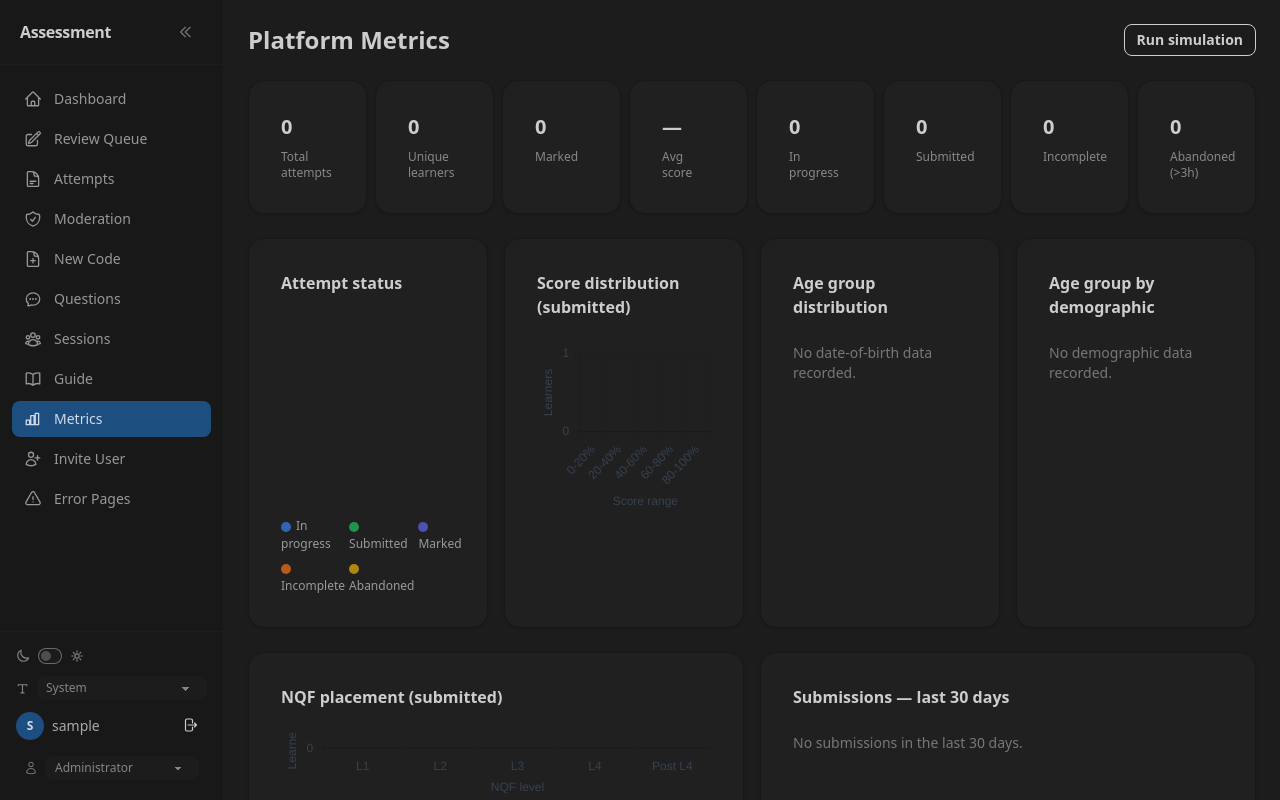
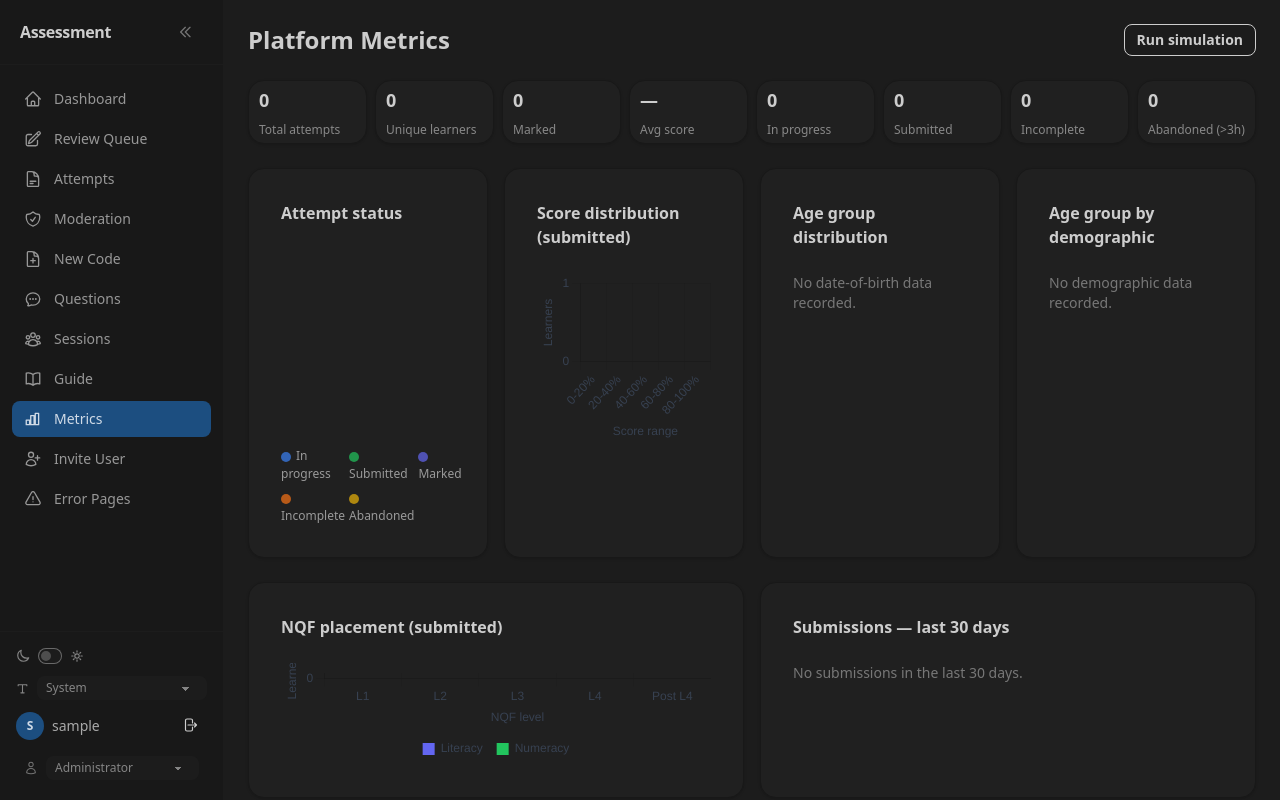
Before and after one commit to oanagakara/ogk-assess, a Django app: page /assessor/metrics/ in a window 1280 px wide. Run offline with Django 5.2, Linux system fonts and the light colour scheme; the visitor is signed in with stand-in values (Sample User, id 1); data comes from the database, SQL or seed files in the repository; data that the repository does not hold is empty; parts of the project's set-up code (start-up, migrations or seed data) failed here and were passed over; some libraries are stand-ins or nearby versions.

Commit message:
Flatten KPI cards: tight inline padding, text-lg numbers
Co-Authored-By: Claude Sonnet 4.6 <noreply@anthropic.com>

```diff
--- a/assessment/templates/assessment/assessor_metrics.html
+++ b/assessment/templates/assessment/assessor_metrics.html
@@ -17,50 +17,50 @@
   <!-- Stat cards 8×1 grid -->
   <div class="grid gap-2" style="grid-template-columns: repeat(8, minmax(0, 1fr));">
     <div class="card bg-base-100 shadow border border-base-300">
-      <div class="card-body p-2">
-        <div class="text-xl font-bold">{{ total }}</div>
+      <div class="card-body" style="padding:5px 10px;">
+        <div class="text-lg font-bold">{{ total }}</div>
         <div class="text-xs opacity-60">Total attempts</div>
       </div>
     </div>
     <div class="card bg-base-100 shadow border border-base-300">
-      <div class="card-body p-2">
-        <div class="text-xl font-bold">{{ unique_learners }}</div>
+      <div class="card-body" style="padding:5px 10px;">
+        <div class="text-lg font-bold">{{ unique_learners }}</div>
         <div class="text-xs opacity-60">Unique learners</div>
       </div>
     </div>
     <div class="card bg-base-100 shadow border border-base-300">
-      <div class="card-body p-2">
-        <div class="text-xl font-bold">{{ finalised }}</div>
+      <div class="card-body" style="padding:5px 10px;">
+        <div class="text-lg font-bold">{{ finalised }}</div>
         <div class="text-xs opacity-60">Marked</div>
       </div>
     </div>
     <div class="card bg-base-100 shadow border border-base-300">
-      <div class="card-body p-2">
-        <div class="text-xl font-bold">{% if avg_score %}{{ avg_score }}%{% else %}—{% endif %}</div>
+      <div class="card-body" style="padding:5px 10px;">
+        <div class="text-lg font-bold">{% if avg_score %}{{ avg_score }}%{% else %}—{% endif %}</div>
         <div class="text-xs opacity-60">Avg score</div>
       </div>
     </div>
     <div class="card bg-base-100 shadow border border-base-300">
-      <div class="card-body p-2">
-        <div class="text-xl font-bold">{{ in_progress }}</div>
+      <div class="card-body" style="padding:5px 10px;">
+        <div class="text-lg font-bold">{{ in_progress }}</div>
         <div class="text-xs opacity-60">In progress</div>
       </div>
     </div>
     <div class="card bg-base-100 shadow border border-base-300">
-      <div class="card-body p-2">
-        <div class="text-xl font-bold">{{ submitted }}</div>
+      <div class="card-body" style="padding:5px 10px;">
+        <div class="text-lg font-bold">{{ submitted }}</div>
         <div class="text-xs opacity-60">Submitted</div>
       </div>
     </div>
     <div class="card bg-base-100 shadow border border-base-300">
-      <div class="card-body p-2">
-        <div class="text-xl font-bold">{{ incomplete }}</div>
+      <div class="card-body" style="padding:5px 10px;">
+        <div class="text-lg font-bold">{{ incomplete }}</div>
         <div class="text-xs opacity-60">Incomplete</div>
       </div>
     </div>
     <div class="card bg-base-100 shadow border border-base-300">
-      <div class="card-body p-2">
-        <div class="text-xl font-bold text-warning">{{ abandoned }}</div>
+      <div class="card-body" style="padding:5px 10px;">
+        <div class="text-lg font-bold text-warning">{{ abandoned }}</div>
         <div class="text-xs opacity-60">Abandoned (&gt;3h)</div>
       </div>
     </div>
```
